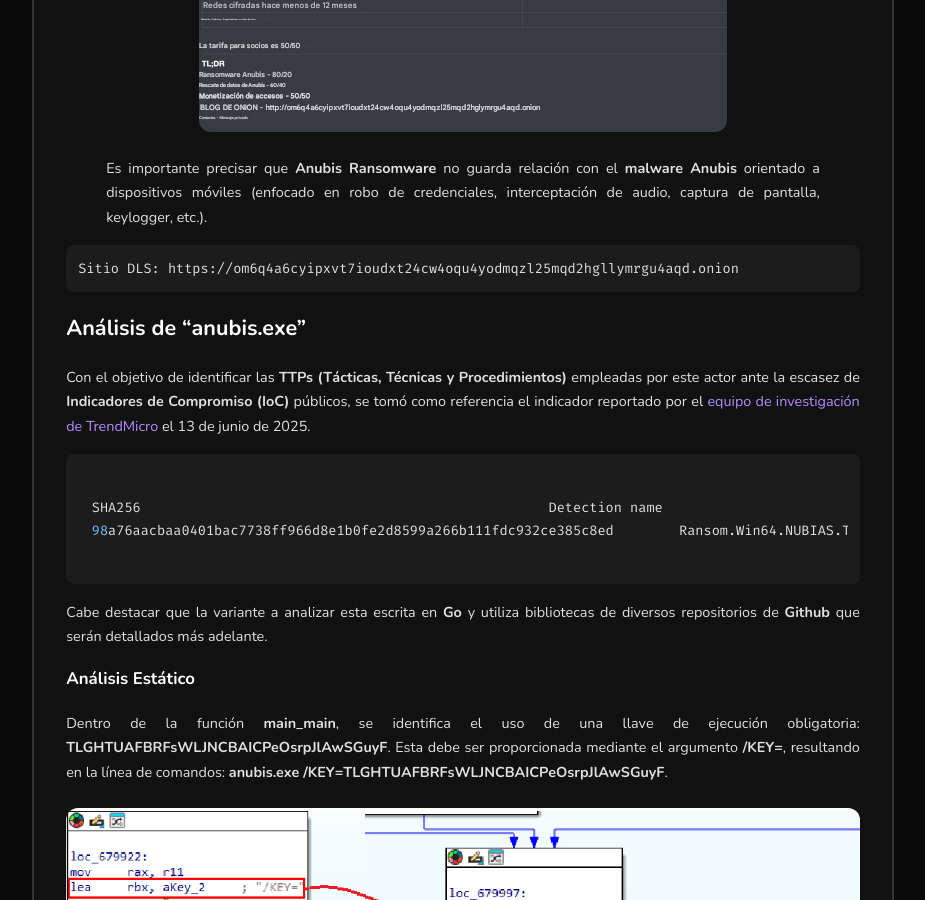
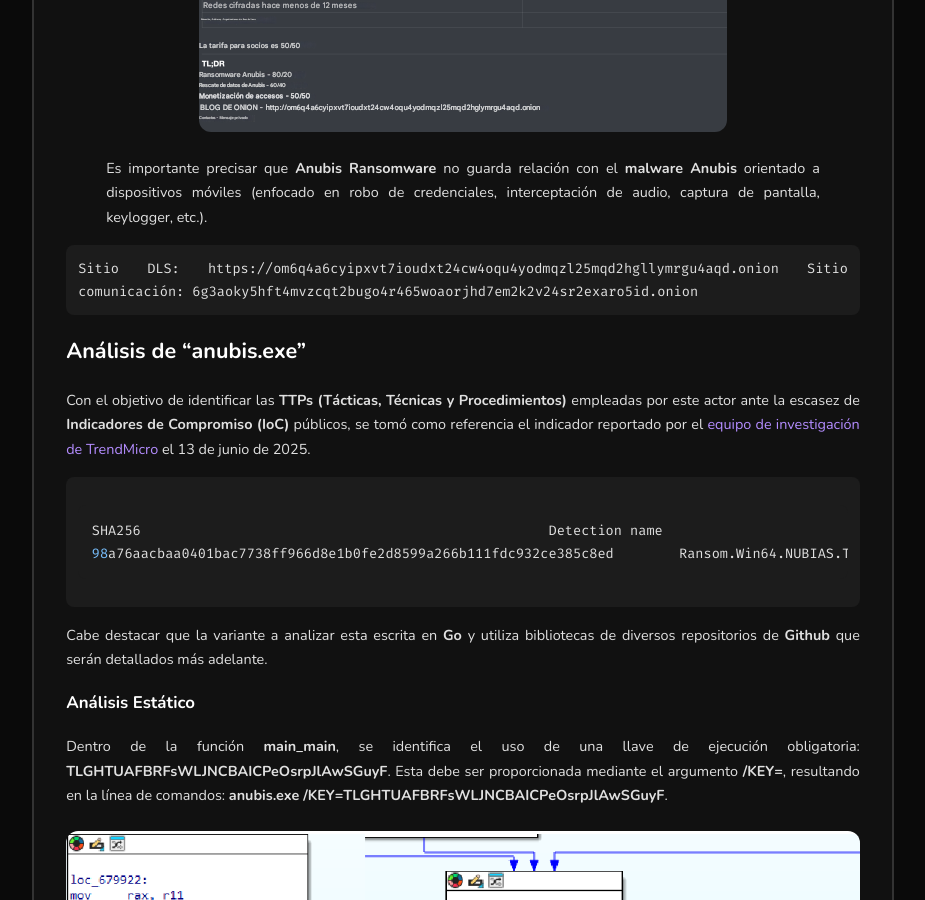
Before and after one commit to NaotaClone/naotaclone.github.io, a Jekyll site: the page built from _posts/2026-01-16-anubis-ransomware.md, in a window 1280 px wide and 900 px high, scrolled down 3872 px. Shown: the whole window, without its empty margins (177-1102 px from the left). Built offline with Jekyll 4.4.1, drawn with Linux system fonts in a browser that asks for light colours; nearby versions of some CDN libraries; some of the changed text lies outside the part shown.

Commit message:
Update 2026-01-16-anubis-ransomware.md

```diff
--- a/_posts/2026-01-16-anubis-ransomware.md
+++ b/_posts/2026-01-16-anubis-ransomware.md
@@ -39,7 +39,8 @@
 
 > Es importante precisar que **Anubis Ransomware** no guarda relación con el **malware Anubis** orientado a dispositivos móviles (enfocado en robo de credenciales, interceptación de audio, captura de pantalla, keylogger, etc.).
 
-`Sitio DLS: https://om6q4a6cyipxvt7ioudxt24cw4oqu4yodmqzl25mqd2hgllymrgu4aqd.onion`
+`Sitio DLS: https://om6q4a6cyipxvt7ioudxt24cw4oqu4yodmqzl25mqd2hgllymrgu4aqd.onion
+Sitio comunicación: 6g3aoky5hft4mvzcqt2bugo4r465woaorjhd7em2k2v24sr2exaro5id.onion`
 
 ## Análisis de "anubis.exe"
 
@@ -162,6 +163,9 @@
 > **Cabe destacar que el actor genera la nota de rescate en un formato html**.
 > ![Imagen DLS - discovery](/assets/images/anubis/notarescate.png)
 
+Se puede observar que la nota de rescate señala el sitio **6g3aoky5hft4mvzcqt2bugo4r465woaorjhd7em2k2v24sr2exaro5id.onion** cual corresponde a la sala de conversaciones del actor de amenaza para negociar el rescate.
+
+![Imagen DLS - chat](/assets/images/anubis/chat.png)
 
 ### Bibliotecas de Terceros (GitHub)
 
```
